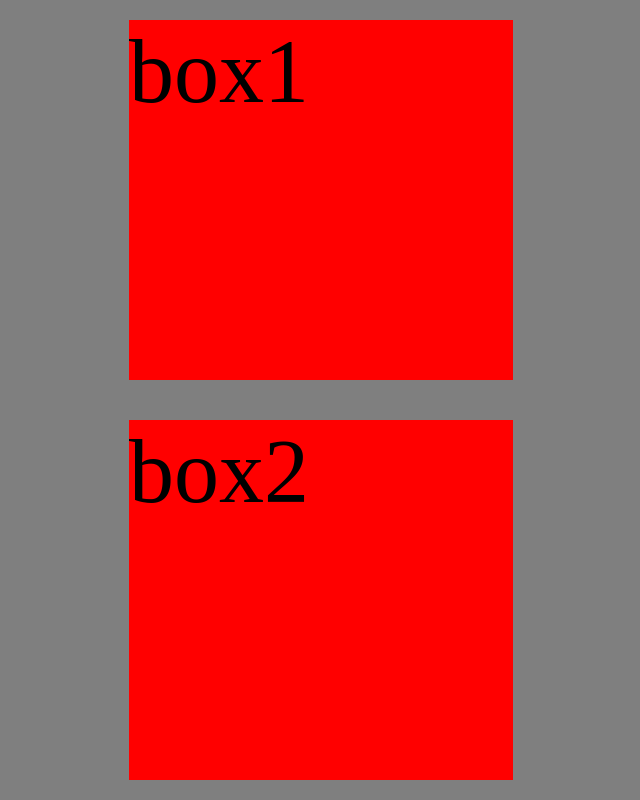
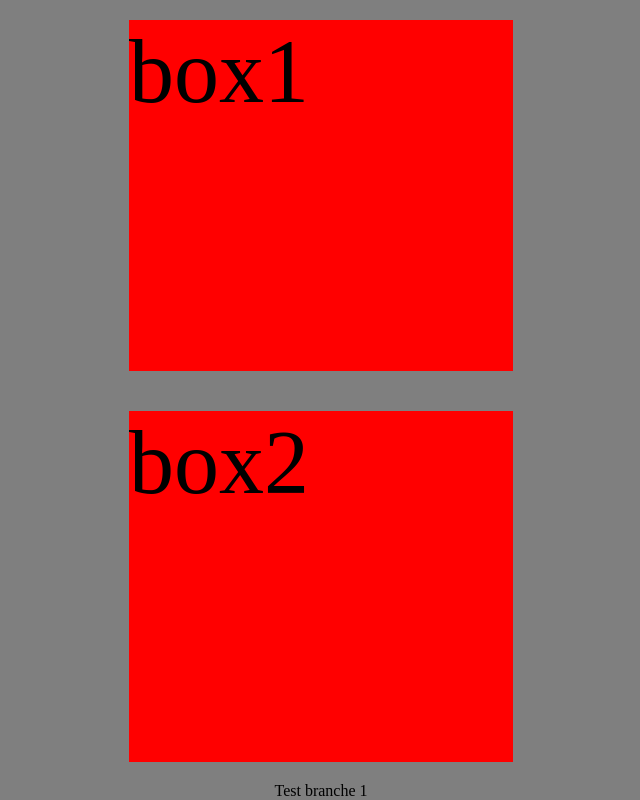
Before and after one commit to it-dude-ru/socoban, a plain HTML site: page index.html in a window 1280 px wide. Shown: the whole page, without its empty margins (319-959 px from the left). Drawn offline with Linux system fonts and the light colour scheme.

Commit message:
try create pull 1

```diff
--- a/index.html
+++ b/index.html
@@ -13,6 +13,7 @@
 <body>
 	<div id="box1">box1</div>
 	<div id="box2">box2</div>
+	<div class="branche">Test branche 1</div>
 	<script type="module" src="modules/script.js"></script>
 </body>
 </html>
```
